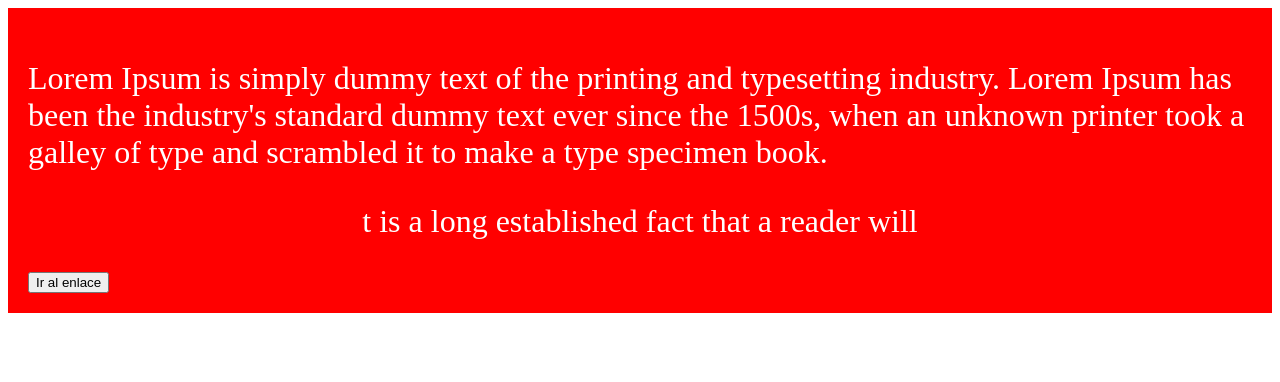
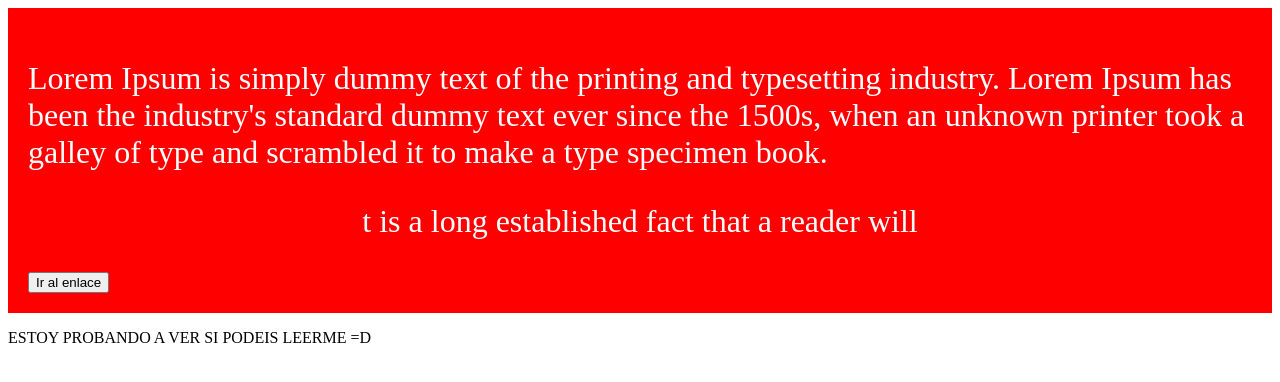
Before and after one commit to alexguerrero793/cursoDev_layout, an Angular app: page / in a window 1280 px wide. Shown: the top 382 px of the page. Built offline with nearby package versions, Linux system fonts and the light colour scheme.

Commit message:
my first commit

```diff
--- a/src/app/app.component.html
+++ b/src/app/app.component.html
@@ -9,3 +9,4 @@
 
     <button class="buton">Ir al enlace</button>
 </div>
+<p>ESTOY PROBANDO A VER SI PODEIS LEERME =D</p>
```
